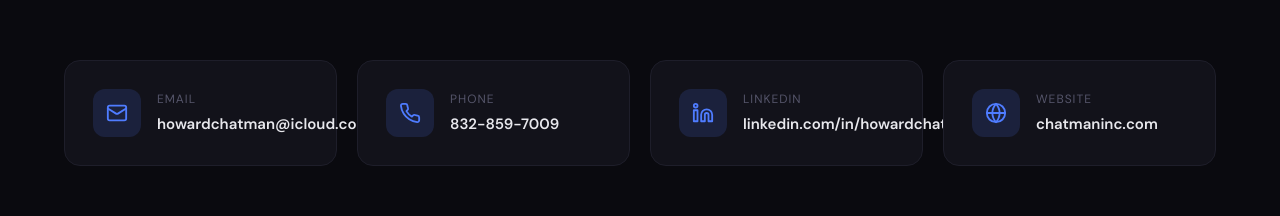
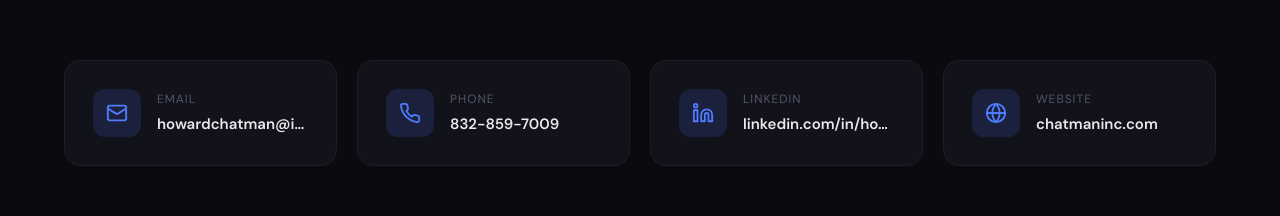
Before and after one commit to howardchatman/howardchatman, a website: page index.html in a window 1280 px wide. Shown: the part 5601-5817 px from the top of the page. Drawn offline with nearby package versions, Linux system fonts and the light colour scheme.

Commit message:
Fix contact card text overflow
Add text-overflow ellipsis and min-width: 0 to prevent long email/URL
text from breaking out of the card boundaries.

Co-Authored-By: Claude Opus 4.6 <noreply@anthropic.com>

```diff
--- a/index.html
+++ b/index.html
@@ -787,6 +787,8 @@ section {
   align-items: center;
   gap: 16px;
   transition: border-color 0.3s, transform 0.3s;
+  overflow: hidden;
+  min-width: 0;
 }
 .contact-card:hover {
   border-color: var(--blue);
@@ -810,10 +812,17 @@ section {
   letter-spacing: 1px;
   margin-bottom: 2px;
 }
+.contact-card > div {
+  min-width: 0;
+  overflow: hidden;
+}
 .contact-card .contact-value {
   font-size: 0.9375rem;
   font-weight: 600;
   color: var(--text);
+  overflow: hidden;
+  text-overflow: ellipsis;
+  white-space: nowrap;
 }
 
 /* ========== FOOTER ========== */
```
